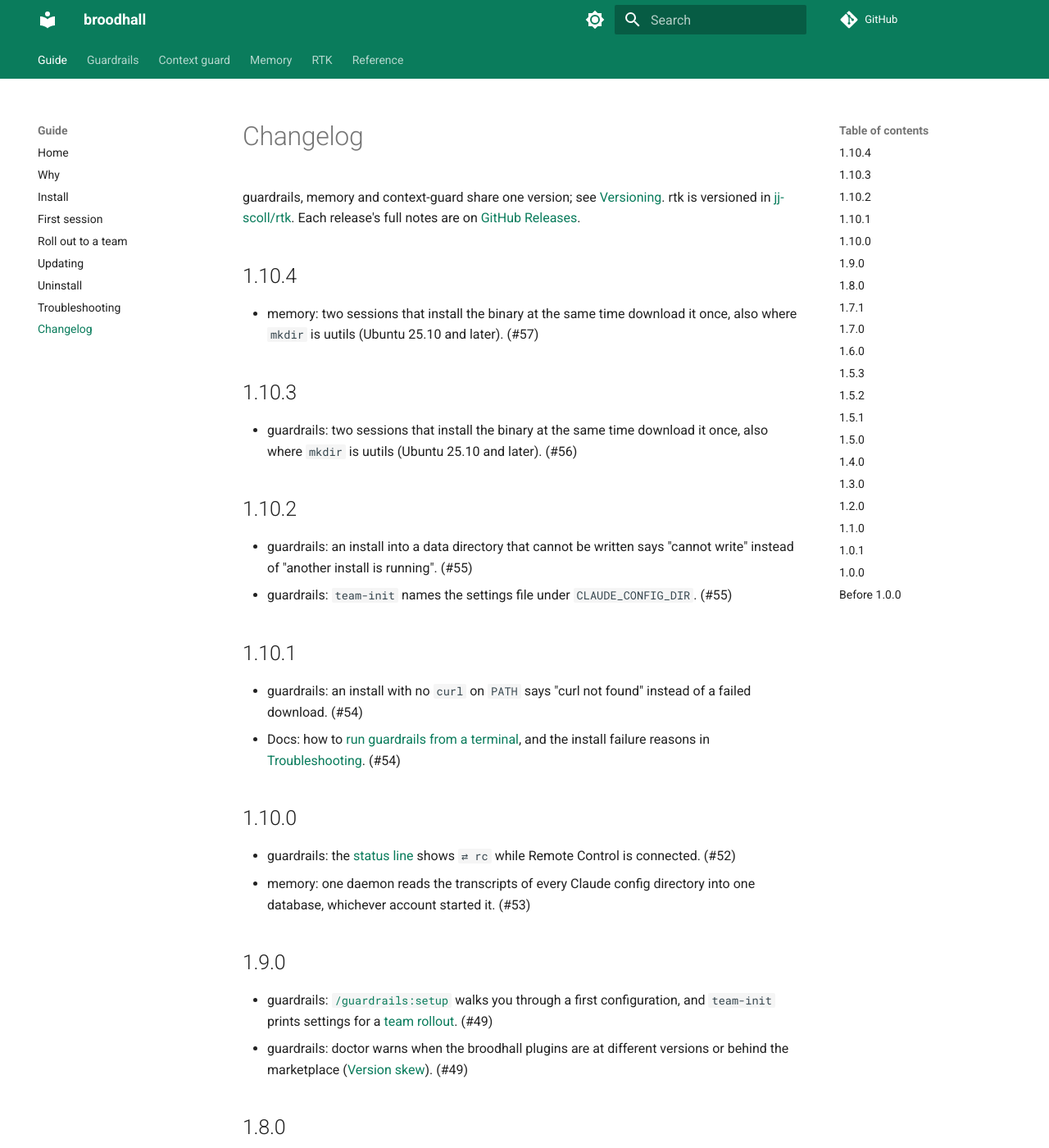
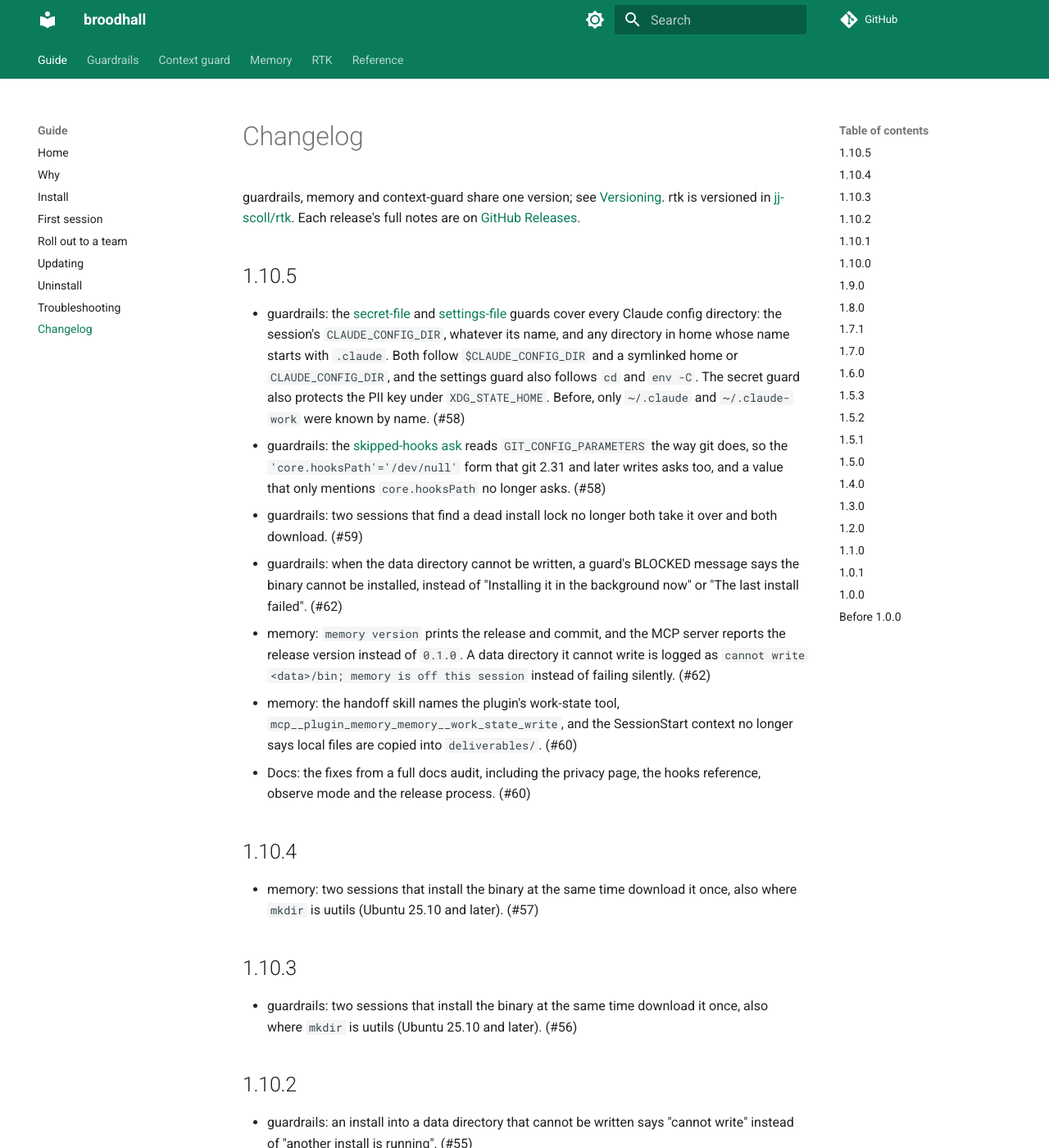
Before and after one commit to jj-scoll/broodhall, an MkDocs documentation site: the page built from docs/guide/changelog.md, in a window 1280 px wide and 1400 px high. Shown: the whole window at 82% size. Built offline with MkDocs 1.6.1 and Material for MkDocs 9.7.7, drawn with Linux system fonts in a browser that asks for light colours; comment, search, counter and statistics services are not loaded.

Commit message:
docs: changelog for 1.10.5 (#63)
* docs: changelog for 1.10.5

Lists #58, #59, #60 and #62 (#61 changed only a test). Taken from
git log v1.10.4..v1.10.5.

Co-Authored-By: Claude Opus 5.5 <noreply@anthropic.com>

* docs: changelog 1.10.5, say which guard does what

The secret guard follows $CLAUDE_CONFIG_DIR and a symlinked home or
config dir, but not env -C; only the settings guard follows cd and
env -C, and only the secret guard protects the PII key. Add #60's
non-docs changes (handoff skill tool id, no deliverables/ copy claim),
memory's unwritable-bin log line from #62, the hooksPath false positive
#58 removed, and an anchor on the git link. #61 moved the remote-control
scan into a helper with no change in behaviour, so it still has no entry.

Co-Authored-By: Claude Opus 5.5 <noreply@anthropic.com>

---------

Co-authored-by: Claude Opus 5.5 <noreply@anthropic.com>

```diff
--- a/docs/guide/changelog.md
+++ b/docs/guide/changelog.md
@@ -4,6 +4,33 @@ guardrails, memory and context-guard share one version; see
 [Versioning](updating.md#versioning). rtk is versioned in
 [jj-scoll/rtk](https://github.com/jj-scoll/rtk). Each release's full notes are on
 [GitHub Releases](https://github.com/jj-scoll/broodhall/releases).
+
+## 1.10.5
+
+- guardrails: the [secret-file](../guardrails/secret-files.md) and
+  [settings-file](../guardrails/settings-files.md) guards cover every Claude config
+  directory: the session's `CLAUDE_CONFIG_DIR`, whatever its name, and any directory in home
+  whose name starts with `.claude`. Both follow `$CLAUDE_CONFIG_DIR` and a symlinked home or
+  `CLAUDE_CONFIG_DIR`, and the settings guard also follows `cd` and `env -C`. The secret
+  guard also protects the PII key under `XDG_STATE_HOME`. Before, only `~/.claude` and
+  `~/.claude-work` were known by name. (#58)
+- guardrails: the [skipped-hooks ask](../guardrails/git.md#skipped-hooks-and-signing-ask) reads
+  `GIT_CONFIG_PARAMETERS` the way git does, so the `'core.hooksPath'='/dev/null'` form that
+  git 2.31 and later writes asks too, and a value that only mentions `core.hooksPath` no
+  longer asks. (#58)
+- guardrails: two sessions that find a dead install lock no longer both take it over and both
+  download. (#59)
+- guardrails: when the data directory cannot be written, a guard's BLOCKED message says the
+  binary cannot be installed, instead of "Installing it in the background now" or "The last
+  install failed". (#62)
+- memory: `memory version` prints the release and commit, and the MCP server reports the
+  release version instead of `0.1.0`. A data directory it cannot write is logged as `cannot
+  write <data>/bin; memory is off this session` instead of failing silently. (#62)
+- memory: the handoff skill names the plugin's work-state tool,
+  `mcp__plugin_memory_memory__work_state_write`, and the SessionStart context no longer says
+  local files are copied into `deliverables/`. (#60)
+- Docs: the fixes from a full docs audit, including the privacy page, the hooks reference,
+  observe mode and the release process. (#60)
 
 ## 1.10.4
 
```
